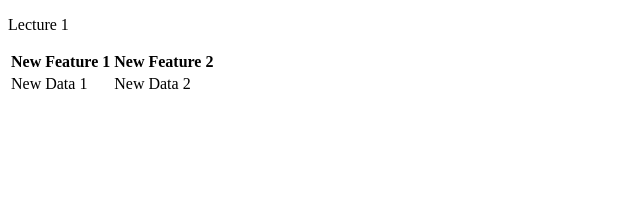
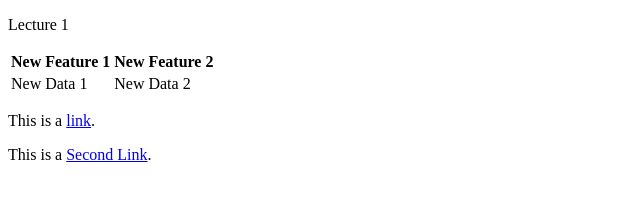
Before and after one commit to serapismurillo/lecture1, a plain HTML site: page index.html in a window 1280 px wide. Shown: the whole page, without its empty margins (0-640 px from the left). Drawn offline with Linux system fonts and the light colour scheme.

Commit message:
added links to feature branch

```diff
--- a/index.html
+++ b/index.html
@@ -14,5 +14,8 @@
           <td>New Data 1</td>
           <td>New Data 2</td>
         </tr>
+      </table>
+      <p>This is a <a href="#" title="Link pop up text">link</a>.</p>
+      <p>This is a <a href="#" title="Link pop up text">Second Link</a>.</p>
    </body>
 </html>
```
